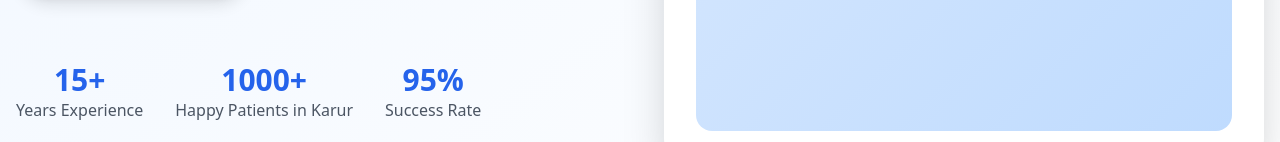
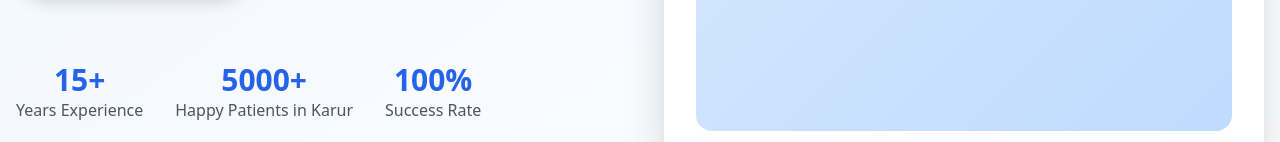
Before and after one commit to arj76/rasi-smile-website, a React (Vite) app: page / in a window 1280 px wide. Shown: the part 581-723 px from the top of the page. Built offline with nearby package versions, Linux system fonts and the light colour scheme.

Commit message:
Fix: Update success rate and patient count
Updated the success rate to 100% and the happy patient count to 5000+ on the homepage.

```diff
--- a/src/components/Hero.tsx
+++ b/src/components/Hero.tsx
@@ -58,11 +58,11 @@ const Hero = () => {
                 <div className="text-gray-600 dark:text-gray-300">Years Experience</div>
               </div>
               <div className="text-center">
-                <div className="text-3xl font-bold text-blue-600 dark:text-blue-400">1000+</div>
+                <div className="text-3xl font-bold text-blue-600 dark:text-blue-400">5000+</div>
                 <div className="text-gray-600 dark:text-gray-300">Happy Patients in Karur</div>
               </div>
               <div className="text-center">
-                <div className="text-3xl font-bold text-blue-600 dark:text-blue-400">95%</div>
+                <div className="text-3xl font-bold text-blue-600 dark:text-blue-400">100%</div>
                 <div className="text-gray-600 dark:text-gray-300">Success Rate</div>
               </div>
             </div>
```
